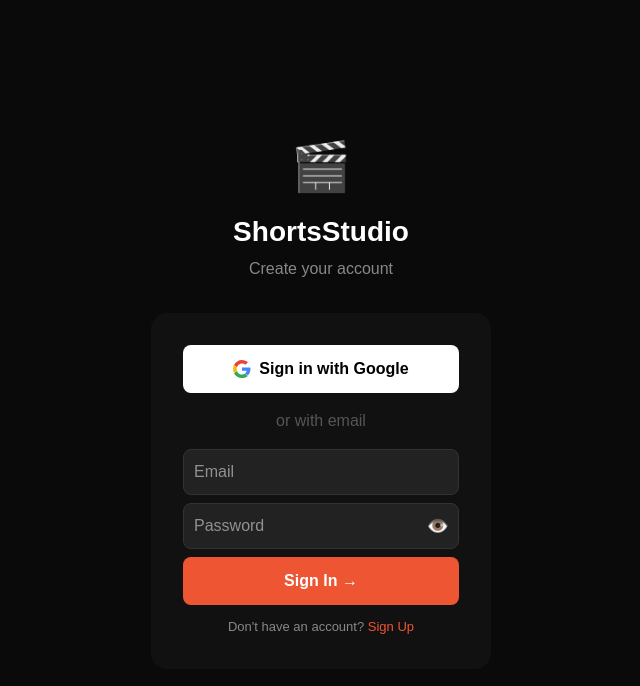
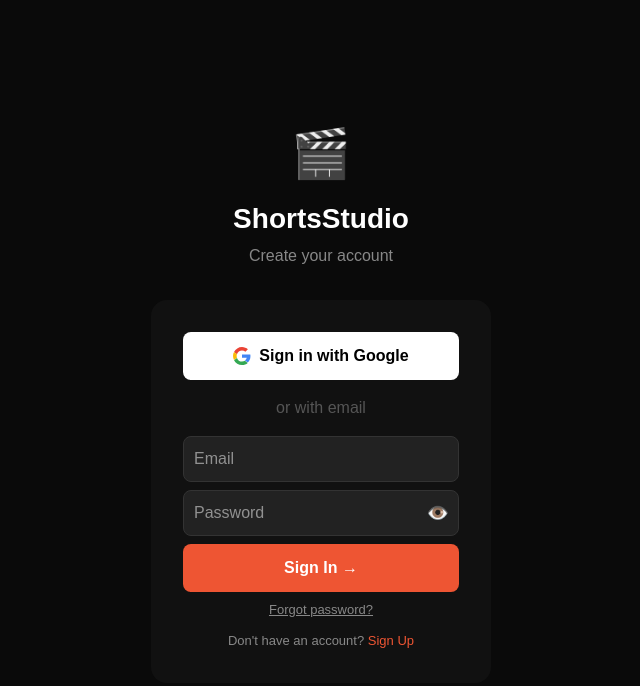
Before and after one commit to altangerelw247-max/asc-shorts, a Next.js app: page / in a window 1280 px wide. Shown: the top 686 px of the page, without its empty margins (319-959 px from the left). Built offline with nearby package versions, Linux system fonts and the light colour scheme; no server answers.

Commit message:
Update page.tsx

```diff
--- a/app/page.tsx
+++ b/app/page.tsx
@@ -9,6 +9,7 @@
   onAuthStateChanged,
   signInWithEmailAndPassword,
   createUserWithEmailAndPassword,
+  sendPasswordResetEmail,
 } from "firebase/auth";
 import { getFirestore, doc, getDoc, setDoc, updateDoc, increment } from "firebase/firestore";
 
@@ -109,6 +110,17 @@
     setAuthLoading("");
   }
 
+  async function resetPassword() {
+    if (!email) return setError("Please enter your email first.");
+    setError("");
+    try {
+      await sendPasswordResetEmail(auth, email);
+      setError("✅ Password reset email sent! Check your inbox.");
+    } catch (e: any) {
+      setError(getErrorMessage(e.code));
+    }
+  }
+
   async function generate() {
     if (!url) return setError("Please enter a YouTube link!");
     if (!isAdmin && usageCount >= 3) return setError("Free limit reached! Admin access required.");
@@ -148,10 +160,17 @@
             {showPass ? "🙈" : "👁️"}
           </span>
         </div>
-        {error && <div style={{color:"#ff4444",marginBottom:8,fontSize:13}}>{error}</div>}
+        {error && <div style={{color: error.startsWith("✅") ? "#4caf50" : "#ff4444",marginBottom:8,fontSize:13}}>{error}</div>}
         <button onClick={loginEmail} disabled={!!authLoading} style={{width:"100%",padding:12,background:"#e53",color:"white",border:"none",borderRadius:8,cursor:"pointer",fontWeight:"bold"}}>
           {mode==="login" ? "Sign In →" : "Sign Up →"}
         </button>
+        {mode==="login" && (
+          <p style={{textAlign:"center",marginTop:8,fontSize:13}}>
+            <span onClick={resetPassword} style={{color:"#888",cursor:"pointer",textDecoration:"underline"}}>
+              Forgot password?
+            </span>
+          </p>
+        )}
         <p style={{textAlign:"center",marginTop:12,color:"#888",fontSize:13}}>
           {mode==="login" ? "Don't have an account? " : "Already have an account? "}
           <span onClick={()=>setMode(mode==="login"?"register":"login")} style={{color:"#e53",cursor:"pointer"}}>{mode==="login"?"Sign Up":"Sign In"}</span>
```
